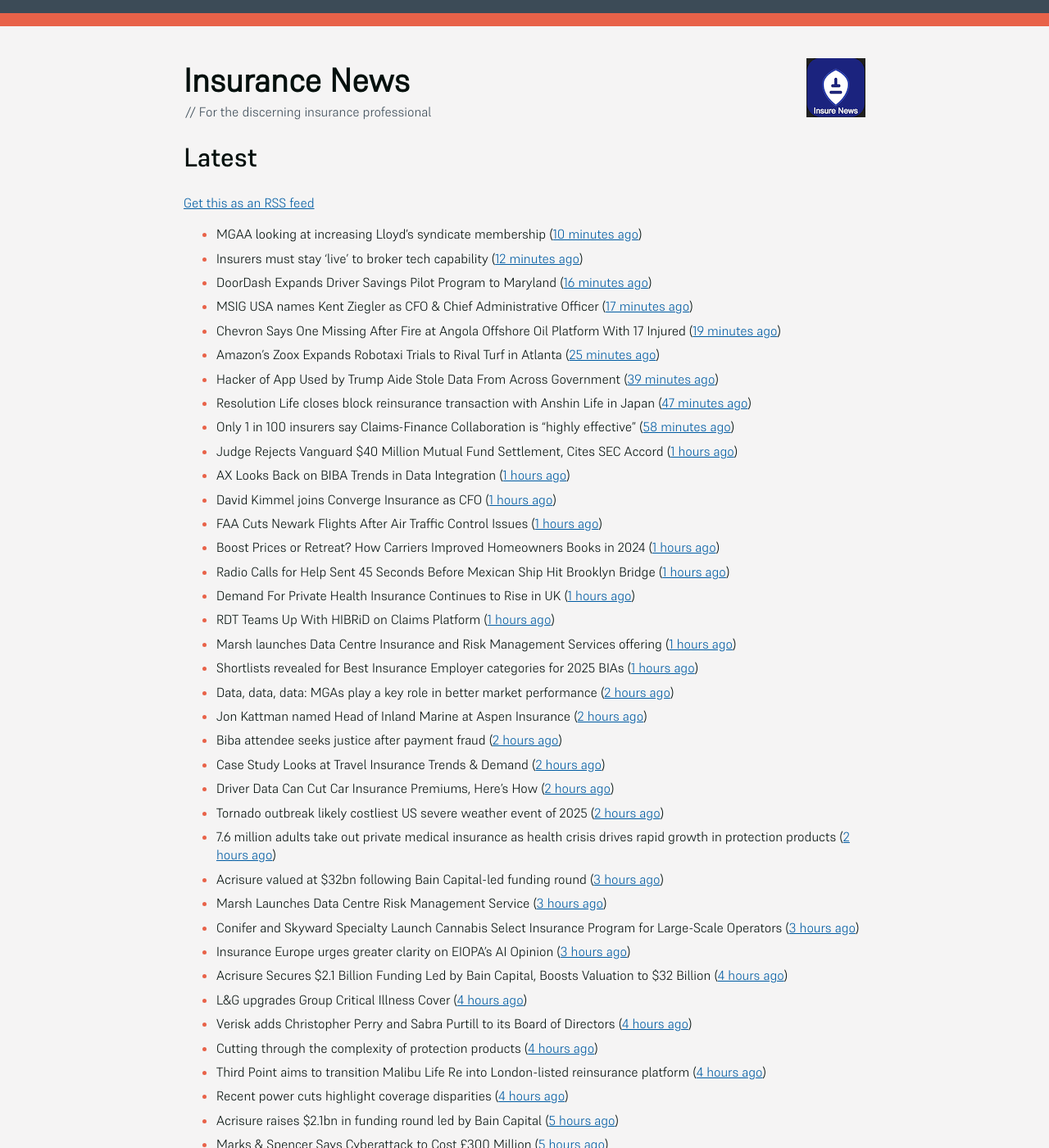
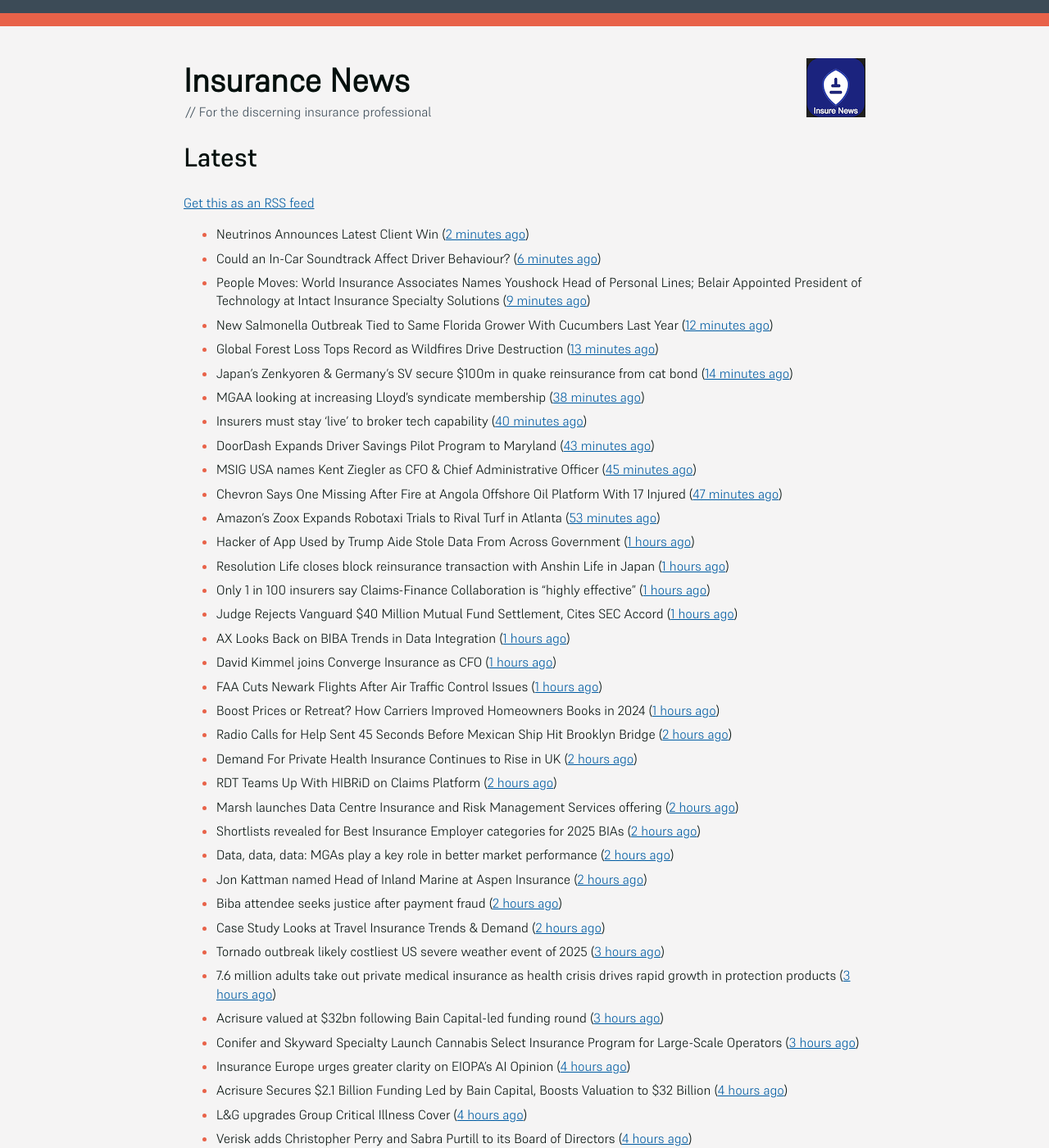
Before and after one commit to mat-0/feeds.thechels.uk, a Jekyll site: the page built from index.md, in a window 1280 px wide and 1400 px high. Shown: the whole window at 82% size. Built offline with Jekyll 4.4.1, drawn with Linux system fonts in a browser that asks for light colours; some of the changed text lies outside the part shown.

Commit message:
New Feed

```diff
--- a/index.md
+++ b/index.md
@@ -8,78 +8,80 @@ description: Latest Updates
 [Get this as an RSS feed](/feed.rss)
 
 <!-- news_marker starts -->
-- MGAA looking at increasing Lloyd’s syndicate membership ([10 minutes ago](https://www.postonline.co.uk/news/7957794/mgaa-looking-at-increasing-lloyd%E2%80%99s-syndicate-membership))
-- Insurers must stay ‘live’ to broker tech capability ([12 minutes ago](https://www.postonline.co.uk/broker/7957792/insurers-must-stay-%E2%80%98live%E2%80%99-to-broker-tech-capability))
-- DoorDash Expands Driver Savings Pilot Program to Maryland ([16 minutes ago](https://www.insurancejournal.com/news/east/2025/05/21/824599.htm))
-- MSIG USA names Kent Ziegler as CFO & Chief Administrative Officer ([17 minutes ago](https://www.reinsurancene.ws/msig-usa-names-kent-ziegler-as-cfo-chief-administrative-officer/))
-- Chevron Says One Missing After Fire at Angola Offshore Oil Platform With 17 Injured ([19 minutes ago](https://www.insurancejournal.com/news/international/2025/05/21/824603.htm))
-- Amazon’s Zoox Expands Robotaxi Trials to Rival Turf in Atlanta ([25 minutes ago](https://www.insurancejournal.com/news/southeast/2025/05/21/824605.htm))
-- Hacker of App Used by Trump Aide Stole Data From Across Government ([39 minutes ago](https://www.insurancejournal.com/news/national/2025/05/21/824594.htm))
-- Resolution Life closes block reinsurance transaction with Anshin Life in Japan ([47 minutes ago](https://www.reinsurancene.ws/resolution-life-closes-block-reinsurance-transaction-with-anshin-life-in-japan/))
-- Only 1 in 100 insurers say Claims-Finance Collaboration is “highly effective” ([58 minutes ago](https://ifamagazine.com/only-1-in-100-insurers-say-claims-finance-collaboration-is-highly-effective/))
+- Neutrinos Announces Latest Client Win ([2 minutes ago](https://insurance-edge.net/2025/05/21/neutrinos-announces-latest-client-win/))
+- Could an In-Car Soundtrack Affect Driver Behaviour? ([6 minutes ago](https://insurance-edge.net/2025/05/21/could-an-in-car-soundtrack-affect-driver-behaviour/))
+- People Moves: World Insurance Associates Names Youshock Head of Personal Lines; Belair Appointed President of Technology at Intact Insurance Specialty Solutions ([9 minutes ago](https://www.insurancejournal.com/news/national/2025/05/21/824508.htm))
+- New Salmonella Outbreak Tied to Same Florida Grower With Cucumbers Last Year ([12 minutes ago](https://www.insurancejournal.com/news/southeast/2025/05/21/824621.htm))
+- Global Forest Loss Tops Record as Wildfires Drive Destruction ([13 minutes ago](https://www.insurancejournal.com/news/international/2025/05/21/824618.htm))
+- Japan’s Zenkyoren & Germany’s SV secure $100m in quake reinsurance from cat bond ([14 minutes ago](https://www.reinsurancene.ws/japans-zenkyoren-germanys-sv-secure-100m-in-quake-reinsurance-from-cat-bond/))
+- MGAA looking at increasing Lloyd’s syndicate membership ([38 minutes ago](https://www.postonline.co.uk/news/7957794/mgaa-looking-at-increasing-lloyd%E2%80%99s-syndicate-membership))
+- Insurers must stay ‘live’ to broker tech capability ([40 minutes ago](https://www.postonline.co.uk/broker/7957792/insurers-must-stay-%E2%80%98live%E2%80%99-to-broker-tech-capability))
+- DoorDash Expands Driver Savings Pilot Program to Maryland ([43 minutes ago](https://www.insurancejournal.com/news/east/2025/05/21/824599.htm))
+- MSIG USA names Kent Ziegler as CFO & Chief Administrative Officer ([45 minutes ago](https://www.reinsurancene.ws/msig-usa-names-kent-ziegler-as-cfo-chief-administrative-officer/))
+- Chevron Says One Missing After Fire at Angola Offshore Oil Platform With 17 Injured ([47 minutes ago](https://www.insurancejournal.com/news/international/2025/05/21/824603.htm))
+- Amazon’s Zoox Expands Robotaxi Trials to Rival Turf in Atlanta ([53 minutes ago](https://www.insurancejournal.com/news/southeast/2025/05/21/824605.htm))
+- Hacker of App Used by Trump Aide Stole Data From Across Government ([1 hours ago](https://www.insurancejournal.com/news/national/2025/05/21/824594.htm))
+- Resolution Life closes block reinsurance transaction with Anshin Life in Japan ([1 hours ago](https://www.reinsurancene.ws/resolution-life-closes-block-reinsurance-transaction-with-anshin-life-in-japan/))
+- Only 1 in 100 insurers say Claims-Finance Collaboration is “highly effective” ([1 hours ago](https://ifamagazine.com/only-1-in-100-insurers-say-claims-finance-collaboration-is-highly-effective/))
 - Judge Rejects Vanguard $40 Million Mutual Fund Settlement, Cites SEC Accord ([1 hours ago](https://www.insurancejournal.com/news/east/2025/05/21/824595.htm))
 - AX Looks Back on BIBA Trends in Data Integration ([1 hours ago](https://insurance-edge.net/2025/05/21/ax-looks-back-on-biba-trends-in-data-integration/))
 - David Kimmel joins Converge Insurance as CFO ([1 hours ago](https://www.reinsurancene.ws/david-kimmel-joins-converge-insurance-as-cfo/))
 - FAA Cuts Newark Flights After Air Traffic Control Issues ([1 hours ago](https://www.insurancejournal.com/news/east/2025/05/21/824589.htm))
 - Boost Prices or Retreat? How Carriers Improved Homeowners Books in 2024 ([1 hours ago](https://www.insurancejournal.com/news/national/2025/05/21/824587.htm))
-- Radio Calls for Help Sent 45 Seconds Before Mexican Ship Hit Brooklyn Bridge ([1 hours ago](https://www.insurancejournal.com/news/east/2025/05/21/824582.htm))
-- Demand For Private Health Insurance Continues to Rise in UK ([1 hours ago](https://insurance-edge.net/2025/05/21/demand-for-private-health-insurance-continues-to-rise-in-uk/))
-- RDT Teams Up With HIBRiD on Claims Platform ([1 hours ago](https://insurance-edge.net/2025/05/21/rdt-teams-up-with-hibrid-on-claims-platform/))
-- Marsh launches Data Centre Insurance and Risk Management Services offering ([1 hours ago](https://www.reinsurancene.ws/marsh-launches-data-centre-insurance-and-risk-management-services-offering/))
-- Shortlists revealed for Best Insurance Employer categories for 2025 BIAs ([1 hours ago](https://www.postonline.co.uk/broker/7957793/shortlists-revealed-for-best-insurance-employer-categories-for-2025-bias))
+- Radio Calls for Help Sent 45 Seconds Before Mexican Ship Hit Brooklyn Bridge ([2 hours ago](https://www.insurancejournal.com/news/east/2025/05/21/824582.htm))
+- Demand For Private Health Insurance Continues to Rise in UK ([2 hours ago](https://insurance-edge.net/2025/05/21/demand-for-private-health-insurance-continues-to-rise-in-uk/))
+- RDT Teams Up With HIBRiD on Claims Platform ([2 hours ago](https://insurance-edge.net/2025/05/21/rdt-teams-up-with-hibrid-on-claims-platform/))
+- Marsh launches Data Centre Insurance and Risk Management Services offering ([2 hours ago](https://www.reinsurancene.ws/marsh-launches-data-centre-insurance-and-risk-management-services-offering/))
+- Shortlists revealed for Best Insurance Employer categories for 2025 BIAs ([2 hours ago](https://www.postonline.co.uk/broker/7957793/shortlists-revealed-for-best-insurance-employer-categories-for-2025-bias))
 - Data, data, data: MGAs play a key role in better market performance ([2 hours ago](https://www.insurancebusinessmag.com/uk/news/columns/data-data-data-mgas-play-a-key-role-in-better-market-performance-536399.aspx))
 - Jon Kattman named Head of Inland Marine at Aspen Insurance ([2 hours ago](https://www.reinsurancene.ws/jon-kattman-named-head-of-inland-marine-at-aspen-insurance/))
 - Biba attendee seeks justice after payment fraud ([2 hours ago](https://www.postonline.co.uk/news/7957800/biba-attendee-seeks-justice-after-payment-fraud))
 - Case Study Looks at Travel Insurance Trends & Demand ([2 hours ago](https://insurance-edge.net/2025/05/21/case-study-looks-at-travel-insurance-trends-demand/))
-- Driver Data Can Cut Car Insurance Premiums, Here’s How ([2 hours ago](https://insurance-edge.net/2025/05/21/driver-data-can-cut-car-insurance-premiums-heres-how/))
-- Tornado outbreak likely costliest US severe weather event of 2025 ([2 hours ago](https://www.reinsurancene.ws/tornado-outbreak-likely-costliest-us-severe-weather-event-of-2025/))
-- 7.6 million adults take out private medical insurance as health crisis drives rapid growth in protection products ([2 hours ago](https://ifamagazine.com/7-6-million-adults-take-out-private-medical-insurance-as-health-crisis-drives-rapid-growth-in-protection-products/))
+- Tornado outbreak likely costliest US severe weather event of 2025 ([3 hours ago](https://www.reinsurancene.ws/tornado-outbreak-likely-costliest-us-severe-weather-event-of-2025/))
+- 7.6 million adults take out private medical insurance as health crisis drives rapid growth in protection products ([3 hours ago](https://ifamagazine.com/7-6-million-adults-take-out-private-medical-insurance-as-health-crisis-drives-rapid-growth-in-protection-products/))
 - Acrisure valued at $32bn following Bain Capital-led funding round ([3 hours ago](https://www.postonline.co.uk/broker/7957799/acrisure-valued-at-32bn-following-bain-capital-led-funding-round))
-- Marsh Launches Data Centre Risk Management Service ([3 hours ago](https://insurance-edge.net/2025/05/21/marsh-launches-data-centre-risk-management-service/))
 - Conifer and Skyward Specialty Launch Cannabis Select Insurance Program for Large-Scale Operators ([3 hours ago](https://www.insurtechinsights.com/conifer-and-skyward-specialty-launch-cannabis-select-insurance-program-for-large-scale-operators/))
-- Insurance Europe urges greater clarity on EIOPA’s AI Opinion ([3 hours ago](https://www.reinsurancene.ws/insurance-europe-urges-greater-clarity-on-eiopas-ai-opinion/))
+- Insurance Europe urges greater clarity on EIOPA’s AI Opinion ([4 hours ago](https://www.reinsurancene.ws/insurance-europe-urges-greater-clarity-on-eiopas-ai-opinion/))
 - Acrisure Secures $2.1 Billion Funding Led by Bain Capital, Boosts Valuation to $32 Billion ([4 hours ago](https://www.insurtechinsights.com/acrisure-secures-2-1-billion-funding-led-by-bain-capital-boosts-valuation-to-32-billion/))
 - L&G upgrades Group Critical Illness Cover ([4 hours ago](https://ifamagazine.com/lg-upgrades-group-critical-illness-cover/))
 - Verisk adds Christopher Perry and Sabra Purtill to its Board of Directors ([4 hours ago](https://www.reinsurancene.ws/verisk-adds-christopher-perry-and-sabra-purtill-to-its-board-of-directors/))
 - Cutting through the complexity of protection products ([4 hours ago](https://ifamagazine.com/cutting-through-the-complexity-of-protection-products/))
-- Third Point aims to transition Malibu Life Re into London-listed reinsurance platform ([4 hours ago](https://www.reinsurancene.ws/third-point-aims-to-transition-malibu-life-re-into-london-listed-reinsurance-platform/))
-- Recent power cuts highlight coverage disparities ([4 hours ago](https://www.postonline.co.uk/commercial/7957791/recent-power-cuts-highlight-coverage-disparities))
-- Acrisure raises $2.1bn in funding round led by Bain Capital ([5 hours ago](https://www.reinsurancene.ws/acrisure-raises-2-1bn-in-funding-round-led-by-bain-capital/))
+- Third Point aims to transition Malibu Life Re into London-listed reinsurance platform ([5 hours ago](https://www.reinsurancene.ws/third-point-aims-to-transition-malibu-life-re-into-london-listed-reinsurance-platform/))
+- Recent power cuts highlight coverage disparities ([5 hours ago](https://www.postonline.co.uk/commercial/7957791/recent-power-cuts-highlight-coverage-disparities))
 - Marks & Spencer Says Cyberattack to Cost £300 Million ([5 hours ago](https://www.insurancejournal.com/news/international/2025/05/21/824570.htm))
-- How Aviva is redefining mid-market support ([5 hours ago](https://www.insurancebusinessmag.com/uk/news/breaking-news/how-aviva-is-redefining-midmarket-support-535375.aspx))
+- How Aviva is redefining mid-market support ([6 hours ago](https://www.insurancebusinessmag.com/uk/news/breaking-news/how-aviva-is-redefining-midmarket-support-535375.aspx))
 - Acrisure secures major capital backing to advance fintech strategy ([6 hours ago](https://www.insurancebusinessmag.com/uk/news/breaking-news/acrisure-secures-major-capital-backing-to-advance-fintech-strategy-536392.aspx))
 - Tokio Marine sees net income almost double ([6 hours ago](https://www.insurancebusinessmag.com/uk/news/breaking-news/tokio-marine-sees-net-income-almost-double-536377.aspx))
-- Marks & Spencer projects massive losses after cyberattack ([6 hours ago](https://www.insurancebusinessmag.com/uk/news/cyber/marks-and-spencer-projects-massive-losses-after-cyberattack-536391.aspx))
-- Revealed – Insurance sector failing to adequately cover agriculture ([6 hours ago](https://www.insurancebusinessmag.com/uk/news/breaking-news/revealed--insurance-sector-failing-to-adequately-cover-agriculture-536376.aspx))
-- RSA launches new Forces Family Support Policy ([6 hours ago](https://www.insurancebusinessmag.com/uk/news/breaking-news/rsa-launches-new-forces-family-support-policy-536375.aspx))
-- Mental health now third leading cause of income protection claims – LV= ([6 hours ago](https://www.insurancebusinessmag.com/uk/news/life-insurance/mental-health-now-third-leading-cause-of-income-protection-claims--lv-536390.aspx))
-- Only 7% of businesses adopt parametric flood insurance ([6 hours ago](https://www.postonline.co.uk/news/7957796/only-7-of-businesses-adopt-parametric-flood-insurance))
-- Xceedance gets CII accreditation for catastrophe risk modelling training programme ([6 hours ago](https://www.insurancebusinessmag.com/uk/news/catastrophe/xceedance-gets-cii-accreditation-for-catastrophe-risk-modelling-training-programme-536374.aspx))
+- Marks & Spencer projects massive losses after cyberattack ([7 hours ago](https://www.insurancebusinessmag.com/uk/news/cyber/marks-and-spencer-projects-massive-losses-after-cyberattack-536391.aspx))
+- Revealed – Insurance sector failing to adequately cover agriculture ([7 hours ago](https://www.insurancebusinessmag.com/uk/news/breaking-news/revealed--insurance-sector-failing-to-adequately-cover-agriculture-536376.aspx))
+- RSA launches new Forces Family Support Policy ([7 hours ago](https://www.insurancebusinessmag.com/uk/news/breaking-news/rsa-launches-new-forces-family-support-policy-536375.aspx))
+- Mental health now third leading cause of income protection claims – LV= ([7 hours ago](https://www.insurancebusinessmag.com/uk/news/life-insurance/mental-health-now-third-leading-cause-of-income-protection-claims--lv-536390.aspx))
+- Only 7% of businesses adopt parametric flood insurance ([7 hours ago](https://www.postonline.co.uk/news/7957796/only-7-of-businesses-adopt-parametric-flood-insurance))
+- Xceedance gets CII accreditation for catastrophe risk modelling training programme ([7 hours ago](https://www.insurancebusinessmag.com/uk/news/catastrophe/xceedance-gets-cii-accreditation-for-catastrophe-risk-modelling-training-programme-536374.aspx))
 - Thoma Bravo’s Nearmap to Buy Insurance Tech Firm Itel for Over $1.3B ([7 hours ago](https://www.insurancejournal.com/news/national/2025/05/21/824558.htm))
-- Europe’s Farm Sector Loses €28 Billion a Year From Climate Risks ([7 hours ago](https://www.insurancejournal.com/news/international/2025/05/21/824536.htm))
-- World Insurance Adds Two Agencies in South Carolina ([7 hours ago](https://www.insurancejournal.com/news/southeast/2025/05/21/824482.htm))
-- Alphabet’s Waymo Gets California Nod for Robotaxi Expansion in Bay Area ([7 hours ago](https://www.insurancejournal.com/news/west/2025/05/21/824562.htm))
-- Carrying on caravanning – courtesy of insurance ([7 hours ago](https://www.postonline.co.uk/personal/7957724/carrying-on-caravanning-%E2%80%93-courtesy-of-insurance))
-- Could aviation insurance be about to skyrocket? ([7 hours ago](https://www.postonline.co.uk/commercial/7957567/could-aviation-insurance-be-about-to-skyrocket))
-- How insurers should tackle the luxury watch theft crisis ([7 hours ago](https://www.postonline.co.uk/claims/7957407/how-insurers-should-tackle-the-luxury-watch-theft-crisis))
+- Europe’s Farm Sector Loses €28 Billion a Year From Climate Risks ([8 hours ago](https://www.insurancejournal.com/news/international/2025/05/21/824536.htm))
+- World Insurance Adds Two Agencies in South Carolina ([8 hours ago](https://www.insurancejournal.com/news/southeast/2025/05/21/824482.htm))
+- Alphabet’s Waymo Gets California Nod for Robotaxi Expansion in Bay Area ([8 hours ago](https://www.insurancejournal.com/news/west/2025/05/21/824562.htm))
+- Carrying on caravanning – courtesy of insurance ([8 hours ago](https://www.postonline.co.uk/personal/7957724/carrying-on-caravanning-%E2%80%93-courtesy-of-insurance))
+- Could aviation insurance be about to skyrocket? ([8 hours ago](https://www.postonline.co.uk/commercial/7957567/could-aviation-insurance-be-about-to-skyrocket))
+- How insurers should tackle the luxury watch theft crisis ([8 hours ago](https://www.postonline.co.uk/claims/7957407/how-insurers-should-tackle-the-luxury-watch-theft-crisis))
 - Ransomware claims costly but stabilized in 2024, Coalition ([16 hours ago](https://www.dig-in.com/news/ransomware-claims-costly-but-stabilized-in-2024-coalition))
-- MGAs: Turning financial infrastructure into a strategic advantage ([16 hours ago](https://www.dig-in.com/opinion/turning-financial-infrastructure-into-a-strategic-advantage))
-- Insurers must manage governance and bias to comply with AI regulation, experts say ([16 hours ago](https://www.dig-in.com/news/ai-governance-and-bias-become-compliance-issues-for-insurers))
+- MGAs: Turning financial infrastructure into a strategic advantage ([17 hours ago](https://www.dig-in.com/opinion/turning-financial-infrastructure-into-a-strategic-advantage))
+- Insurers must manage governance and bias to comply with AI regulation, experts say ([17 hours ago](https://www.dig-in.com/news/ai-governance-and-bias-become-compliance-issues-for-insurers))
 - Exporters rethink routes after tariff shock – Allianz Trade ([17 hours ago](https://www.insurancebusinessmag.com/uk/news/sme/exporters-rethink-routes-after-tariff-shock--allianz-trade-536347.aspx))
-- Marsh secures navy insurance role ([17 hours ago](https://www.insurancebusinessmag.com/uk/news/marine/marsh-secures-navy-insurance-role-536336.aspx))
-- Senate Will Try to Block California Vehicle Standards to Phase Out Gas-Powered Cars ([18 hours ago](https://www.insurancejournal.com/news/west/2025/05/20/824554.htm))
+- Marsh secures navy insurance role ([18 hours ago](https://www.insurancebusinessmag.com/uk/news/marine/marsh-secures-navy-insurance-role-536336.aspx))
+- Senate Will Try to Block California Vehicle Standards to Phase Out Gas-Powered Cars ([19 hours ago](https://www.insurancejournal.com/news/west/2025/05/20/824554.htm))
 - Central US Severe Weather Outbreak Caused Billions in Damages, AccuWeather Says ([20 hours ago](https://www.insurancejournal.com/news/midwest/2025/05/20/824523.htm))
 - Ryan Specialty Acquires Irish MGU 360° Underwriting ([20 hours ago](https://www.insurancejournal.com/news/international/2025/05/20/824530.htm))
 - No NOAA Large-Disaster Data to Hurt Insurers’ Grasp of Secondary Perils, Says AM Best ([20 hours ago](https://www.insurancejournal.com/news/national/2025/05/20/824515.htm))
-- Iowa-Based Ice Cream Manufacturer Issues Recall Over Plastic Concerns ([20 hours ago](https://www.insurancejournal.com/news/midwest/2025/05/20/824520.htm))
-- Stablecoin Bill Advances in US Senate in Big Win for Crypto ([21 hours ago](https://www.insurancejournal.com/news/national/2025/05/20/824512.htm))
-- Cytora and Aisix Solutions Partner to Bolster Insurers’ Wildfire Risk Management ([22 hours ago](https://www.insurtechinsights.com/cytora-and-aisix-solutions-partner-to-bolster-insurers-wildfire-risk-management/))
-- Massachusetts Denies 7.1% Workers’ Comp Rate Hike After 2024 ‘Excessive’ Cut ([22 hours ago](https://www.insurancejournal.com/news/east/2025/05/20/824489.htm))
+- Iowa-Based Ice Cream Manufacturer Issues Recall Over Plastic Concerns ([21 hours ago](https://www.insurancejournal.com/news/midwest/2025/05/20/824520.htm))
+- Stablecoin Bill Advances in US Senate in Big Win for Crypto ([22 hours ago](https://www.insurancejournal.com/news/national/2025/05/20/824512.htm))
+- Cytora and Aisix Solutions Partner to Bolster Insurers’ Wildfire Risk Management ([23 hours ago](https://www.insurtechinsights.com/cytora-and-aisix-solutions-partner-to-bolster-insurers-wildfire-risk-management/))
+- Massachusetts Denies 7.1% Workers’ Comp Rate Hike After 2024 ‘Excessive’ Cut ([23 hours ago](https://www.insurancejournal.com/news/east/2025/05/20/824489.htm))
 - Nearmap to Acquire Itel in $1.3 Billion Deal, Creating $8 Billion Property Intelligence Powerhouse ([23 hours ago](https://www.insurtechinsights.com/nearmap-to-acquire-itel-in-1-3-billion-deal-creating-8-billion-property-intelligence-powerhouse/))
-- Sophos and Capsule Insurance Join Forces to Offer Integrated Cybersecurity and Insurance for UK Businesses ([23 hours ago](https://www.insurtechinsights.com/sophos-and-capsule-insurance-join-forces-to-offer-integrated-cybersecurity-and-insurance-for-uk-businesses/))
+- Sophos and Capsule Insurance Join Forces to Offer Integrated Cybersecurity and Insurance for UK Businesses ([1 days ago](https://www.insurtechinsights.com/sophos-and-capsule-insurance-join-forces-to-offer-integrated-cybersecurity-and-insurance-for-uk-businesses/))
 - Bayer Seeks Roundup Settlement, Explores Monsanto Bankruptcy: Reports ([1 days ago](https://www.insurancejournal.com/news/national/2025/05/20/824477.htm))
 - New England’s Shield Health Settles Data Breach Cases for $15.3 Million ([1 days ago](https://www.insurancejournal.com/news/east/2025/05/20/824475.htm))
-- Japan’s Big Non-Life Insurers Plan to Sell Cross Shareholdings ([1 days ago](https://www.insurancejournal.com/news/international/2025/05/20/824468.htm))
 - Demand for support for Parkinsons and other long-term conditions is up 30%, finds RedArc ([1 days ago](https://ifamagazine.com/demand-for-support-for-parkinsons-and-other-long-term-conditions-is-up-30-finds-redarc/))
 - Ageas to keep Esure and Saga brands ([1 days ago](https://www.postonline.co.uk/news/7957788/ageas-to-keep-esure-and-saga-brands))
 - Brokers, be ready: How vehicle tech is reshaping motor risk ([1 days ago](https://www.insurancebusinessmag.com/uk/news/auto-motor/brokers-be-ready-how-vehicle-tech-is-reshaping-motor-risk-536269.aspx))
@@ -90,8 +92,6 @@ description: Latest Updates
 - Aviva targets midmarket with updated multinational proposition ([1 days ago](https://www.postonline.co.uk/broker/7957787/aviva-targets-midmarket-with-updated-multinational-proposition))
 - USAA Names Brian Goldman as New Chief Risk Officer ([1 days ago](https://www.insurtechinsights.com/usaa-names-brian-goldman-as-new-chief-risk-officer/))
 - FCA defends decision to ditch insurance CPD ([1 days ago](https://www.postonline.co.uk/news/7957780/fca-defends-decision-to-ditch-insurance-cpd))
-- People Moves: Boroughs Named Chubb Group Vice Chairman, Hogan Succeeds Boroughs as Investment Officer; Cushing Named Head of Construction at Zurich NA ([1 days ago](https://www.insurancejournal.com/news/national/2025/05/20/824390.htm))
-- More Tornadoes Plow Through Central US, Leaving Thousands Without Power ([1 days ago](https://www.insurancejournal.com/news/southeast/2025/05/20/824450.htm))
 - Ministry of Justice's Legal Aid Agency suspends services amid cyberattack ([1 days ago](https://www.insurancebusinessmag.com/uk/news/cyber/ministry-of-justices-legal-aid-agency-suspends-services-amid-cyberattack-536241.aspx))
 - Aviva on how a garden can protect your property from extreme weather ([1 days ago](https://www.insurancebusinessmag.com/uk/news/property-insurance/aviva-on-how-a-garden-can-protect-your-property-from-extreme-weather-536238.aspx))
 - Allianz unveils Unity Awards ([1 days ago](https://www.insurancebusinessmag.com/uk/news/breaking-news/allianz-unveils-unity-awards-536237.aspx))
@@ -122,7 +122,7 @@ description: Latest Updates
 - Independent agents need data support to use agentic AI ([2 days ago](https://www.dig-in.com/news/independent-agents-need-data-support-to-use-agentic-ai))
 - Relm Explains How Insurance is the Backbone For Pushing the Boundaries of Innovation ([4 days ago](https://thefintechtimes.com/relm-explains-how-insurance-is-the-backbone-for-pushing-the-boundaries-of-innovation/))
 - Basel Committee resists US pressure to downplay climate risk ([4 days ago](https://www.dig-in.com/articles/basel-committee-resists-us-pressure-to-downplay-climate-risk))
-- Cable Insurance Teams Up with TruckerCloud to Enhance Telematics Capabilities ([4 days ago](https://www.insurtechinsights.com/cable-insurance-teams-up-with-truckercloud-to-enhance-telematics-capabilities/))
+- Cable Insurance Teams Up with TruckerCloud to Enhance Telematics Capabilities ([5 days ago](https://www.insurtechinsights.com/cable-insurance-teams-up-with-truckercloud-to-enhance-telematics-capabilities/))
 - McLarens aims for net zero by 2050 ([5 days ago](https://www.postonline.co.uk/news/7957770/mclarens-aims-for-net-zero-by-2050))
 - AI will have a greater role to play in claims despite initial hesitancy ([5 days ago](https://www.postonline.co.uk/broker/7957769/ai-will-have-a-greater-role-to-play-in-claims-despite-initial-hesitancy))
 - How insurers can use systemic risk knowledge internally ([5 days ago](https://www.dig-in.com/opinion/how-insurers-can-use-systemic-risk-knowledge-internally))
```
